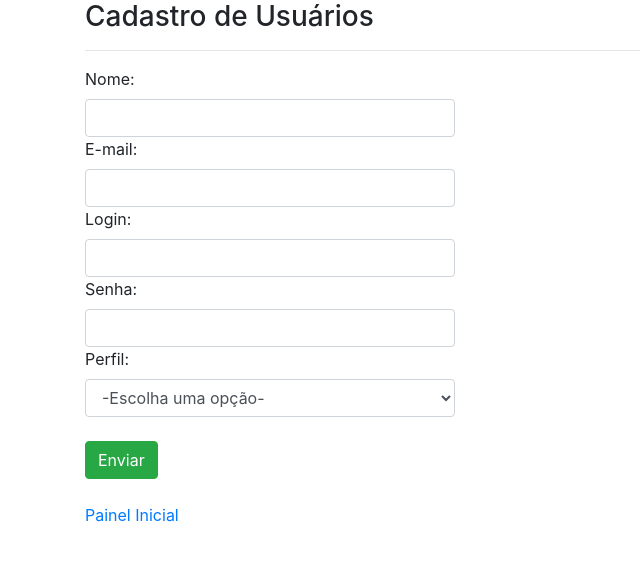
After one commit to LordKariowa/php.04, a PHP site: page /cadastrar.php in a window 1280 px wide. The commit adds this page. Shown: the top 561 px of the page, without its empty margins (0-640 px from the left). Run offline with PHP 8.4, Linux system fonts and the light colour scheme; a user stored in the database is signed in.

Commit message:
Add files via upload

```diff
--- /dev/null
+++ b/cadastrar.php
@@ -0,0 +1,33 @@
+<?php include_once 'validar.php'; ?>
+<!DOCTYPE html>
+<html lang="pt-br">
+<head>
+    <meta charset="UTF-8">
+    <link rel="stylesheet" href="https://stackpath.bootstrapcdn.com/bootstrap/4.3.1/css/bootstrap.min.css" integrity="sha384-ggOyR0iXCbMQv3Xipma34MD+dH/1fQ784/j6cY/iJTQUOhcWr7x9JvoRxT2MZw1T" crossorigin="anonymous">
+    <title>Document</title>
+</head>
+<body>
+    <div class="container">
+       <h3>Cadastro de Usuários</h3>
+       <hr>
+        <form action="gravar.php" method="post">
+            <label>Nome: </label>
+            <input type="text" name="nome" class="form-control col-md-4">
+            <label>E-mail: </label>
+            <input type="email" name="email" class="form-control col-md-4">
+            <label>Login: </label>
+            <input type="text" name="login" class="form-control col-md-4">
+            <label>Senha: </label>
+            <input type="password" name="senha" class="form-control col-md-4">
+            <label>Perfil: </label>
+            <select name="perfil" class="form-control col-md-4">
+                <option disable selected>-Escolha uma opção-</option>
+                <option value="admin">Administrador</option>
+                <option value="user">Usuário</option>
+            </select><br>
+            <input type="submit" value="Enviar" class="btn btn-success">
+        </form><br>
+        <a href="painel.php">Painel Inicial</a>
+    </div>
+</body>
+</html>
--- a/index.php
+++ b/index.php
@@ -16,10 +16,10 @@
                 <input type="password" name="senha" class="form-control">
                 <input type="submit" value="Entrar" class="btn btn-success mt-2">
             </form><br>
-            <?php?
-            if)isset($_GET["msg"]))
+            <?php
+           if(isset($_GET["msg"]))
                 echo $_GET["msg"];
-    ?>
+           ?>
         </div>
     </div>
 </body>
--- /dev/null
+++ b/validar.php
@@ -0,0 +1,8 @@
+<?php
+    session_start();
+    if(!isset($_SESSION["login"])){
+        session_destroy();
+        $msg = "Usuário sem acesso!";
+        header("Location:index.php?msg=".$msg);
+    }
+?>
```
Also changed, not shown: painel.php (added, +20 -0 lines), verificar-login.php (+8 -8 lines), zezinho_info_tech.sql (+9 -9 lines).
